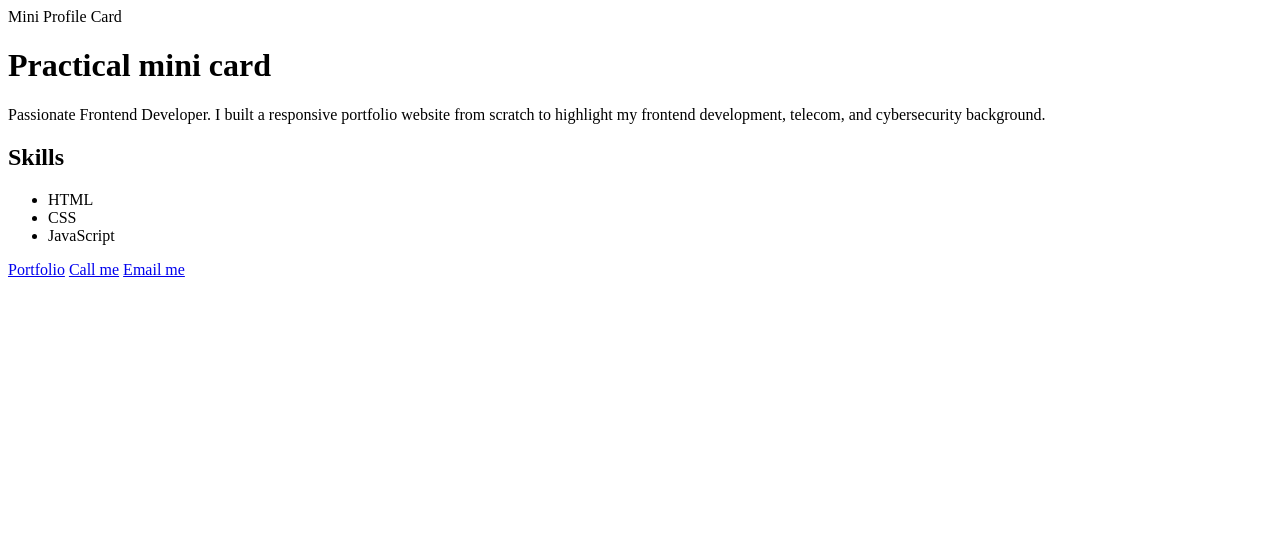
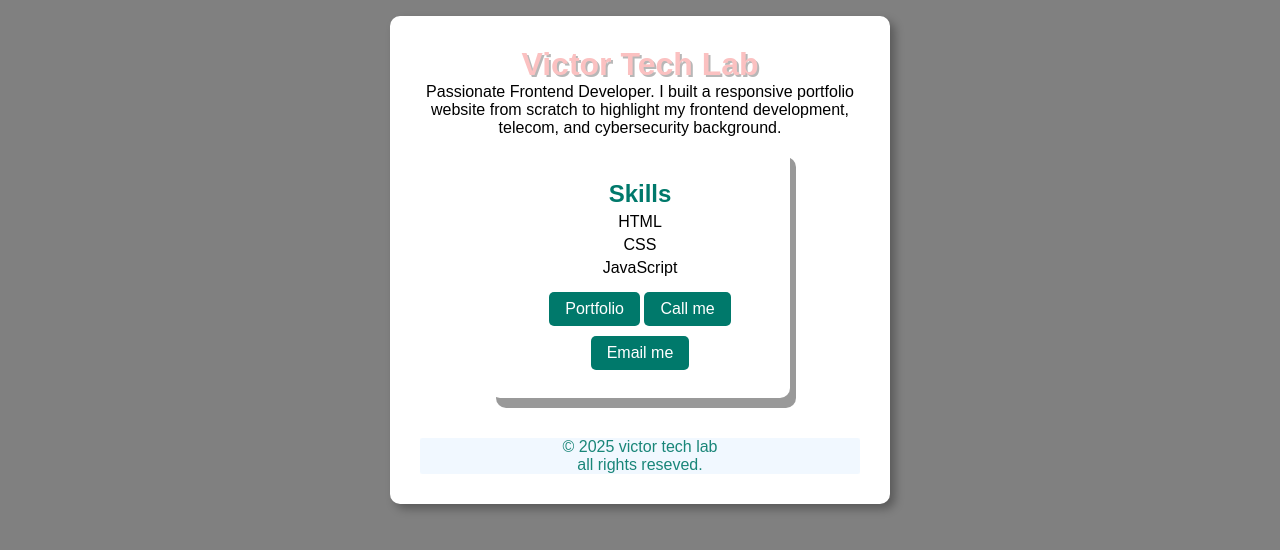
Before and after one commit to vic-vic-world/Profile-mini-card, a plain HTML site: page index.html in a window 1280 px wide. Drawn offline with Linux system fonts and the light colour scheme.

Commit message:
index.html and profile card.css

```diff
--- a/index.html
+++ b/index.html
@@ -3,14 +3,16 @@
     <head>
         <meta charset="UTF-8">
         <meta name="viewport" content="width=device-width, initial-scale=1.0">
-        <tittle>Mini Profile Card</tittle>
-        <link rel="stylesheet" href="index.css">
+        <title>Profile card</title>
+        <link rel="stylesheet" href="profile card.css">
     </head>
     <body>
-        <h1>Practical mini card</h1>
+      <div class="card-container">
+        <h1>Victor Tech Lab</h1>
         <p>Passionate Frontend Developer.
-            I built a responsive portfolio website from scratch to highlight my frontend development, telecom, and cybersecurity background.</p>
-            <div class="Card">
+            I built a responsive portfolio website from scratch to highlight my frontend development,<br>
+             telecom, and cybersecurity background.</p>
+            <div class="card">
                 <h2>Skills</h2>
                 <ul>
                     <li>HTML</li>
@@ -21,5 +23,10 @@
                 <a href="tel: +234-704-946-2339">Call me</a>
                 <a href="mailto:victortechlab.99@gmail.com">Email me</a>
             </div>
+            <footer>
+                <p>&copy; 2025 victor tech lab<br>
+                    all rights reseved.</p>
+            </footer>
+     </div>
     </body>
 </html>
--- a/profile card.css
+++ b/profile card.css
@@ -0,0 +1,81 @@
+* {
+    margin: 0;
+    padding: 0;
+    box-sizing: border-box;
+}
+
+body {
+    font-family: Arial, Helvetica, sans-serif;
+    background: grey;
+    text-align: center;
+    padding: 16px;
+    display: flex;
+    justify-content: center;
+    align-items: center;
+    margin: 0;
+}
+
+.card-container {
+  background-color: white;
+  padding: 30px;
+  border-radius: 10px;
+  box-shadow: 5px 5px 10px rgba(0, 0, 0, 0.3);
+  max-width: 500px;
+  width: 100%;
+  text-align: center;
+}
+
+.card {
+    background-color: white;
+    border-radius: 10px;
+    padding: 28px;
+    width: 300px;
+    margin: auto;
+    box-shadow: 6px 10px rgba(0, 0, 0, 0.4);
+    margin-top: 10px;
+}
+
+h1 {
+    color: rgb(250, 167, 167);
+    opacity: 0.7;
+    text-shadow: 2px 2px rgba(0, 0, 0, 0.4);
+}
+
+.card h2 {
+    color: #00796b;
+    margin: 5px;
+}
+
+.card ul {
+    list-style: none;
+    padding: 0;
+}
+
+.card li {
+    margin: 5px 0px;
+}
+
+.card a {
+    display: inline-flex;
+    margin: 10px 0 0 0;
+    color: #ffffff;
+    background-color: #00796b;
+    padding: 0.5rem 1rem;
+    text-decoration: none;
+    border-radius: 5px;
+}
+
+.card a:hover {
+    background-color: #1f4743;
+}
+
+footer {
+    margin-top: 40px;
+    position: inherit;
+    background-color: aliceblue;
+    color: #00796b;
+    border-width: 100%;
+    border-radius: 2px;
+    opacity: 0.9;
+
+}
```
